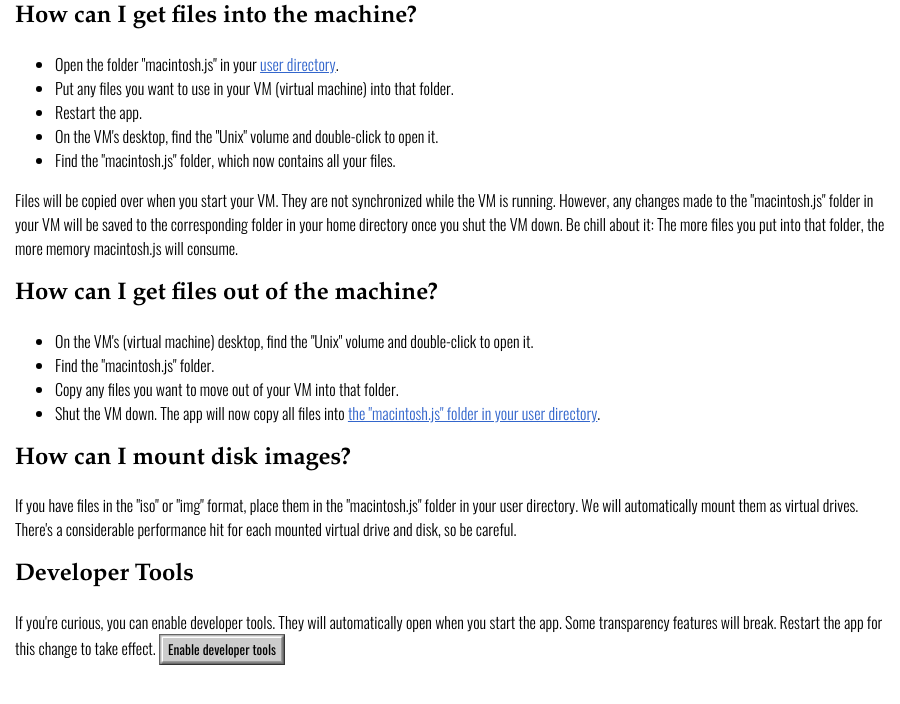
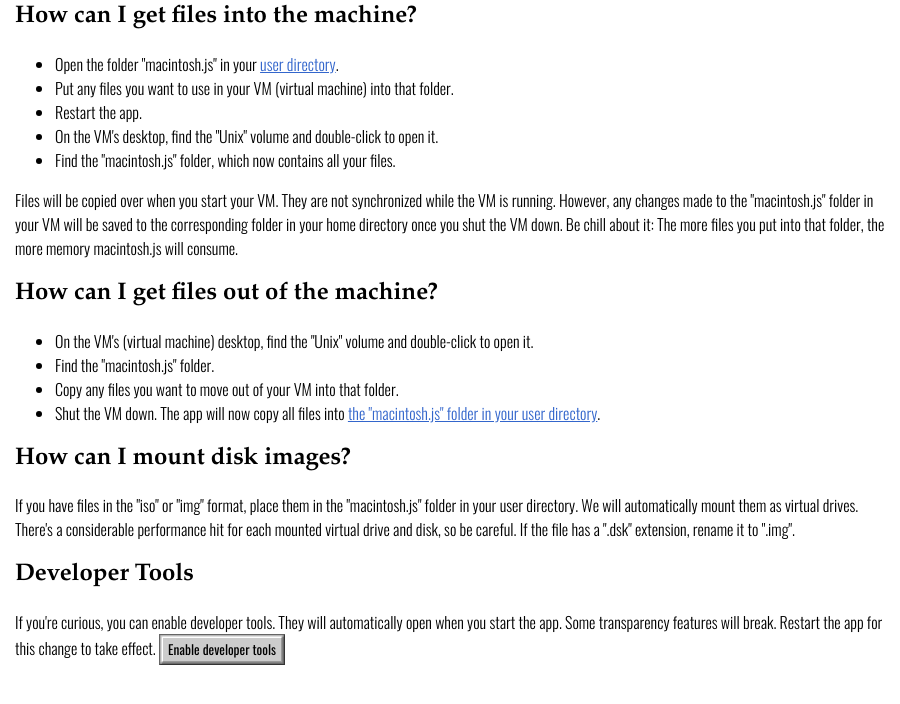
Before and after one commit to felixrieseberg/macintosh.js, an Electron app: page src/renderer/help.html in a window 900 px wide. Shown: the part 78-782 px from the top of the page. Drawn offline with Linux system fonts and the light colour scheme; no server answers.

Commit message:
Update help to mention .dsk files
Adding explanation of .dsk files, per https://github.com/felixrieseberg/macintosh.js/issues/51.

```diff
--- a/src/renderer/help.html
+++ b/src/renderer/help.html
@@ -41,6 +41,7 @@
 
   <p>
     If you have files in the "iso" or "img" format, place them in the "macintosh.js" folder in your user directory. We will automatically mount them as virtual drives. There's a considerable performance hit for each mounted virtual drive and disk, so be careful.
+    If the file has a ".dsk" extension, rename it to ".img".
   </p>
 
   <h2>Developer Tools</h2>
```
